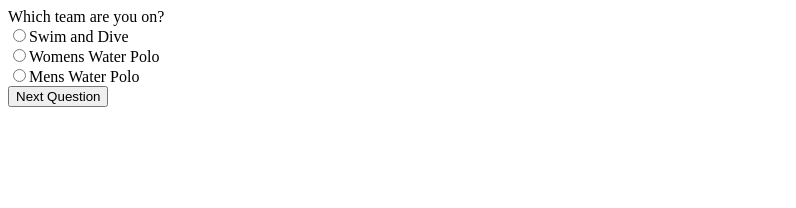
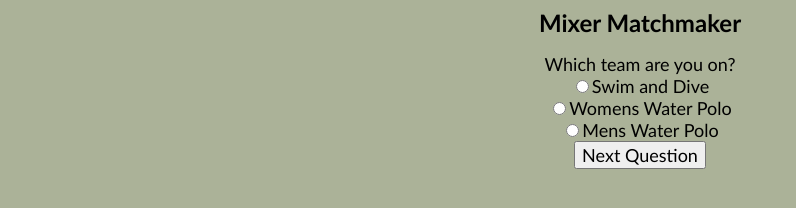
Before and after one commit to Cruedy/MixerMatch-old-, a plain HTML site: page index.html in a window 1280 px wide. Shown: the whole page, without its empty margins (0-796 px from the left). Drawn offline with Linux system fonts and the light colour scheme.

Commit message:
initial style stuff

```diff
--- a/index.html
+++ b/index.html
@@ -1,5 +1,10 @@
 <html>
+    <head>
+        <link rel="stylesheet" href="style.css">
+        <title>Mixer Matchmaker</title>
+    </head>
     <body>
+        <h1>Mixer Matchmaker</h1>
         <div class="question" id="question"></div>
         <div class="options" id="options"></div>
         <button onclick="submit()" id="button">Next Question</button>
--- a/style.css
+++ b/style.css
@@ -0,0 +1,13 @@
+body{
+    background-color:rgb(171, 178, 152);
+}
+h1{
+    font-size: x-large;
+    font-family:'Gill Sans', 'Gill Sans MT', Calibri, 'Trebuchet MS', sans-serif;
+    text-align: center;
+}
+#question, #options, #button, body{
+    font-size: large;
+    font-family: 'Gill Sans', 'Gill Sans MT', Calibri, 'Trebuchet MS', sans-serif;
+    text-align: center;
+}
```
